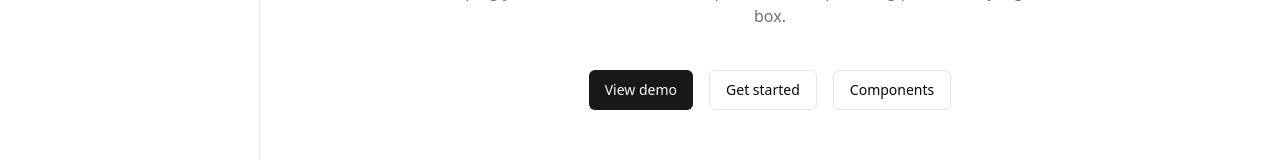
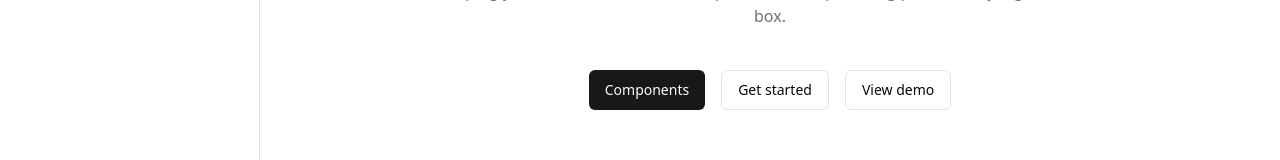
Before and after one commit to Gautham28/aero-ui, a plain HTML site: page docs/index.html in a window 1280 px wide. Shown: the part 507-667 px from the top of the page. Drawn offline with Linux system fonts and the light colour scheme.

Commit message:
hero button repositioned

```diff
--- a/docs/index.html
+++ b/docs/index.html
@@ -64,9 +64,9 @@
         </p>
 
         <div class="docs-cta-row" style="display: flex; flex-wrap: wrap; gap: 1rem;">
-          <a href="demo.html" class="aero-btn" style="text-decoration: none;">View demo</a>
+          <a href="components.html" class="aero-btn" style="text-decoration: none;">Components</a>
           <a href="usage.html" class="aero-btn outline" style="text-decoration: none;">Get started</a>
-          <a href="components.html" class="aero-btn outline" style="text-decoration: none;">Components</a>
+          <a href="demo.html" class="aero-btn outline" style="text-decoration: none;">View demo</a>
         </div>
       </div>
 
```
